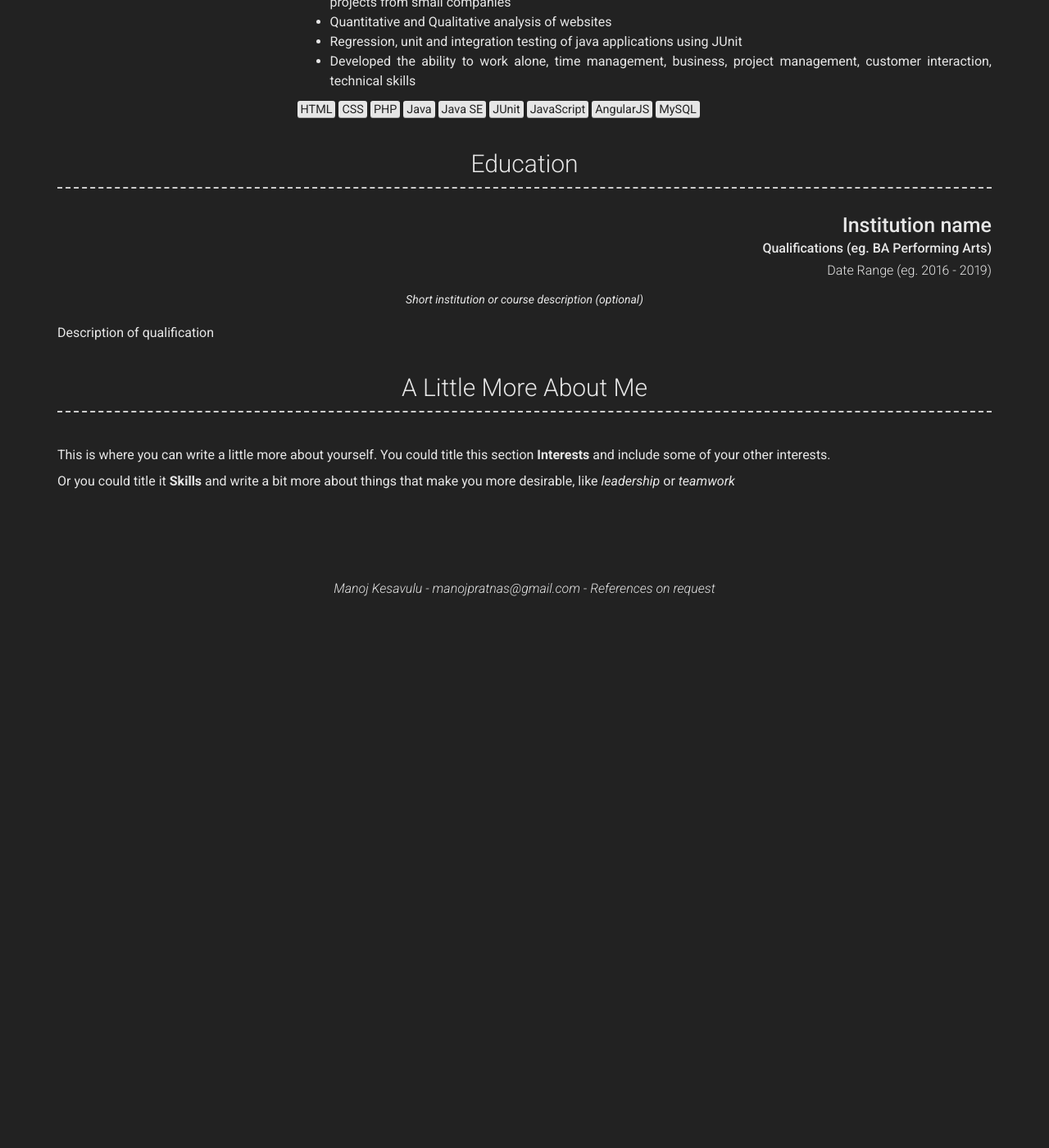
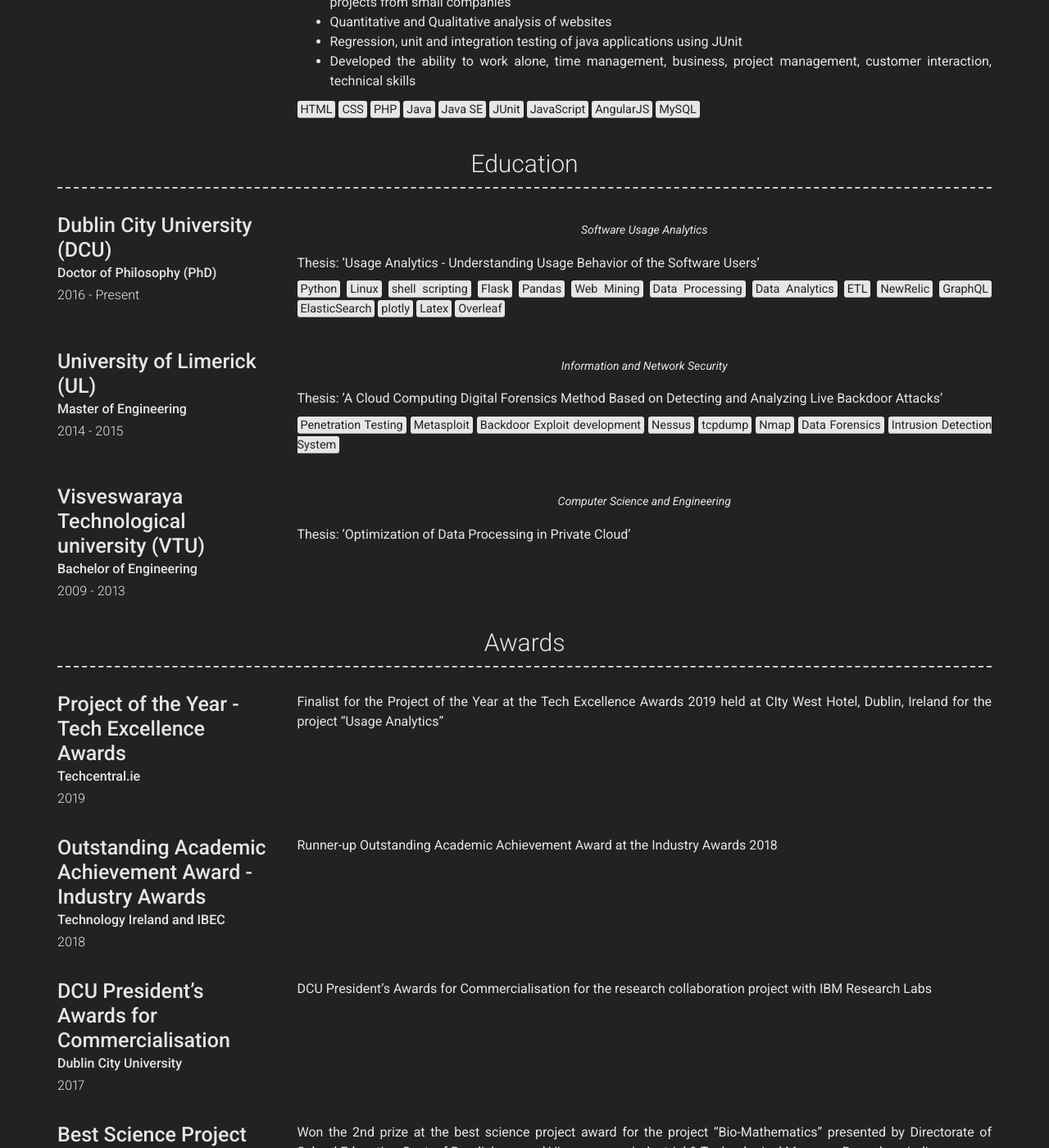
Before and after one commit to manoj-kesavulu/manoj-kesavulu.github.io, a Jekyll site: the page built from index.md, in a window 1280 px wide and 1400 px high, scrolled down 2998 px. Shown: the whole window at 82% size. Built offline with Jekyll 4.4.1, drawn with Linux system fonts in a browser that asks for light colours; nearby versions of some CDN libraries; before the commit the page ends 3736 px from its top, so only the background shows below that; some of the changed text lies outside the part shown.

Commit message:
Awards and education

```diff
--- a/_config.yml
+++ b/_config.yml
@@ -211,23 +211,77 @@ content:
 
           <mark>HTML</mark> <mark>CSS</mark> <mark>PHP</mark> <mark>Java</mark> <mark>Java SE</mark> <mark>JUnit</mark> <mark>JavaScript</mark> <mark>AngularJS</mark> <mark>MySQL</mark>
 
+  # Education Section
   - title: Education
     layout: list
     content:
-      - layout: top-right
-        title: Institution name
-        sub_title: Qualifications (eg. BA Performing Arts)
-        caption: Date Range (eg. 2016 - 2019)
+      # Education 1
+      - layout: top-left
+        title: Dublin City University (DCU)
+        sub_title: Doctor of Philosophy (PhD)
+        caption: 2016 - Present
         quote: >
-          Short institution or course description (optional)
+          Software Usage Analytics
         description: | # this will include new lines to allow paragraphs
-          Description of qualification
-  - title: A Little More About Me
-    layout: text
-    content: | # this will include new lines to allow paragraphs
-      This is where you can write a little more about yourself. You could title this section **Interests** and include some of your other interests.
+          Thesis: ’Usage Analytics - Understanding Usage Behavior of the Software Users’
 
-      Or you could title it **Skills** and write a bit more about things that make you more desirable, like *leadership* or *teamwork*
+          <mark>Python</mark> <mark>Linux</mark> <mark>shell scripting</mark> <mark>Flask</mark> <mark>Pandas</mark> <mark>Web Mining</mark> <mark>Data Processing</mark> <mark>Data Analytics</mark> <mark>ETL</mark> <mark>NewRelic</mark> <mark>GraphQL</mark> <mark>ElasticSearch</mark> <mark>plotly</mark> <mark>Latex</mark> <mark>Overleaf</mark>
+      # Education 2
+      - layout: top-left
+        title: University of Limerick (UL)
+        sub_title: Master of Engineering
+        caption: 2014 - 2015
+        quote: >
+          Information and Network Security
+        description: | # this will include new lines to allow paragraphs
+          Thesis: ’A Cloud Computing Digital Forensics Method Based on Detecting and Analyzing Live Backdoor Attacks’
+
+          <mark>Penetration Testing</mark> <mark>Metasploit</mark> <mark>Backdoor Exploit development</mark> <mark>Nessus</mark> <mark>tcpdump</mark> <mark>Nmap</mark> <mark>Data Forensics</mark> <mark>Intrusion Detection System</mark>
+      # Education 3
+      - layout: top-left
+        title: Visveswaraya Technological university (VTU)
+        sub_title: Bachelor of Engineering
+        caption: 2009 - 2013
+        quote: >
+          Computer Science and Engineering
+        description: | # this will include new lines to allow paragraphs
+          Thesis: ’Optimization of Data Processing in Private Cloud’
+
+  # Awards Section
+  - title: Awards
+    layout: list
+    content:
+      # Award 1
+      - layout: top-left
+        title: Project of the Year - Tech Excellence Awards
+        sub_title: Techcentral.ie
+        caption: "2019"
+        description: Finalist for the Project of the Year at the Tech Excellence Awards 2019 held at CIty West Hotel, Dublin, Ireland for the project "Usage Analytics"
+      # Award 2
+      - layout: top-left
+        title: Outstanding Academic Achievement Award - Industry Awards
+        sub_title: Technology Ireland and IBEC
+        caption: "2018"
+        description: Runner-up Outstanding Academic Achievement Award at the Industry Awards 2018
+      # Award 3
+      - layout: top-left
+        title: DCU President’s Awards for Commercialisation
+        sub_title: Dublin City University
+        caption: "2017"
+        description: DCU President’s Awards for Commercialisation for the research collaboration project with IBM Research Labs
+      # Award 4
+      - layout: top-left
+        title: Best Science Project
+        sub_title: Southern India Science Fair
+        caption: "2006"
+        description: Won the 2nd prize at the best science project award for the project "Bio-Mathematics" presented by Directorate of School Education Govt. of Pondicherry and Visveswaraya Industrial & Technological Museum, Bangalore, India
+      #Award 5
+      - layout: top-left
+        title: Best Science Project
+        sub_title: State-level Science Fair
+        caption: "2006"
+        description: Won the best science project award for the project "Bio-Mathematics" presented by Sarvajanika Shikshana Ilake, Govt. of Karnataka, India
+
 
 # Footer
 footer_show_references: true
```
